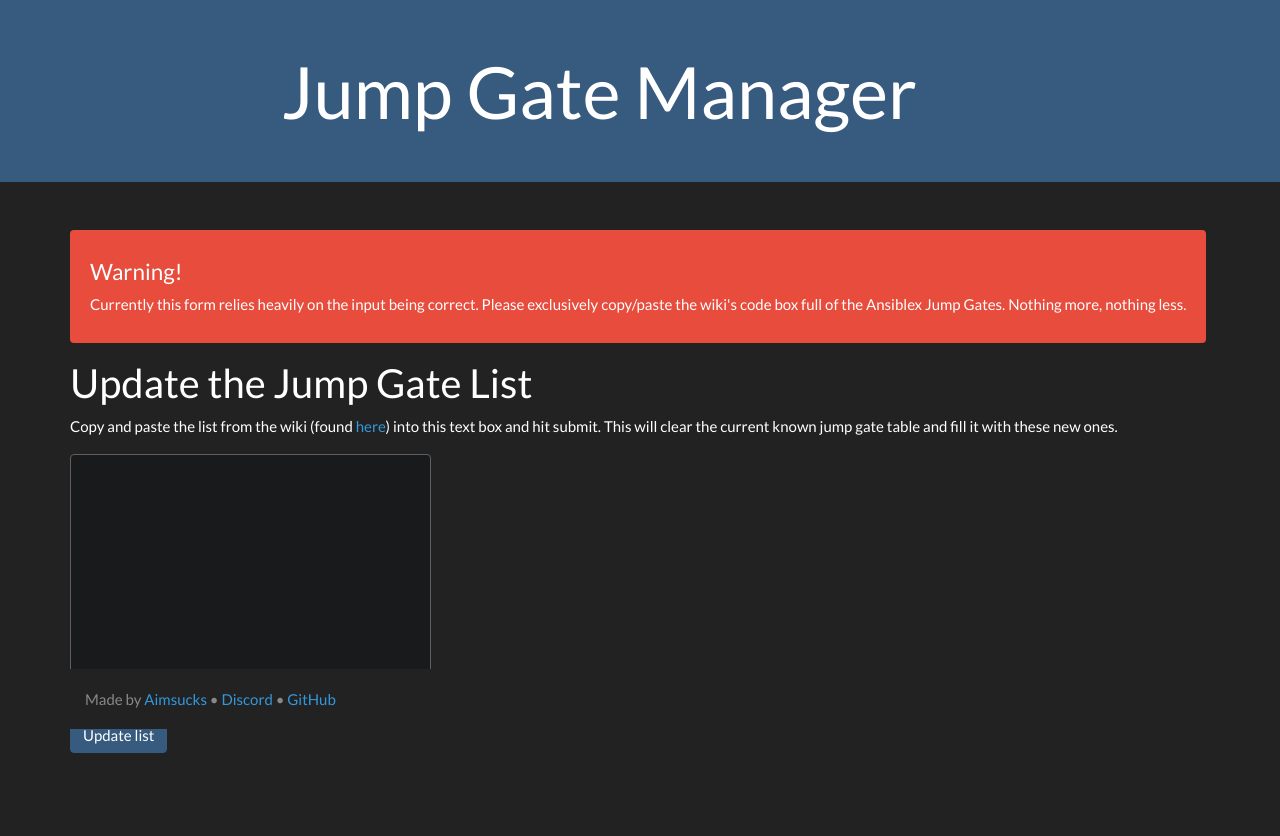
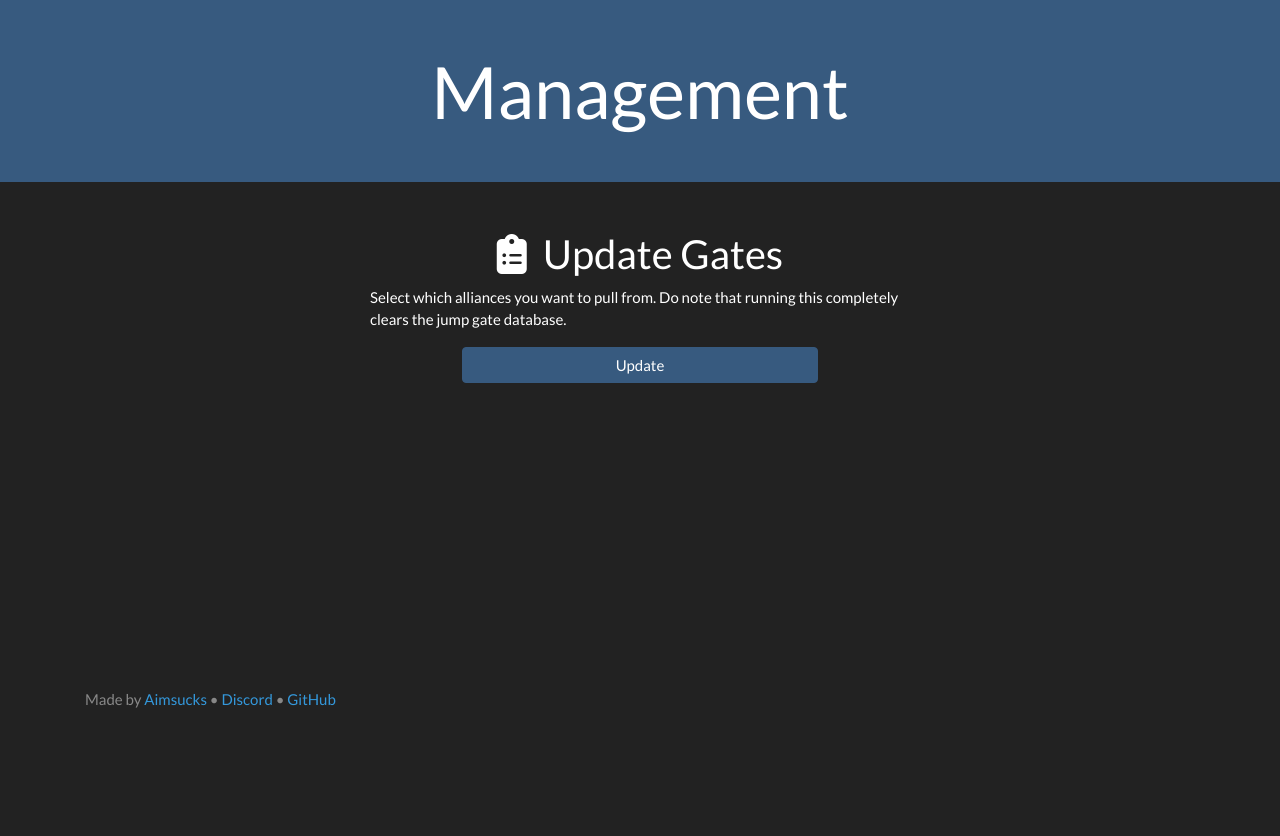
Before and after one commit to Aimsucks/blue-donut, a Django app: template jump_bridges/templates/jump_bridges/manager.html in a window 1280 px wide. Shown: the part 71-907 px from the top of the page. After the commit the page ends 779 px from the top, so only its background shows below. Run offline with Django 3.2, Linux system fonts and the light colour scheme; the template is opened without the code that fills it: values that come from a table or form of the project are taken from there, others are empty; parts of the project's set-up code (start-up, migrations or seed data) failed here and were passed over; some libraries are stand-ins or nearby versions.

Commit message:
Automatic jump gate finder is ready for testing.

```diff
--- a/jump_bridges/templates/jump_bridges/manager.html
+++ b/jump_bridges/templates/jump_bridges/manager.html
@@ -7,9 +7,9 @@
 {% block header %}
 <div class="container-fluid d-flex flex-column ng-scope">
     <div class="row align-items-center bg-primary check-contrast py-5">
-        <div class="col-xl-7 container-alt toggles-ignore mx-auto">
+        <div class="container-alt toggles-ignore mx-auto">
             <h1 class="display-3 mb-0">
-                <span data-ng-bind="selected.palette.name" class="ng-binding">Jump Gate Manager</span>
+                <span data-ng-bind="selected.palette.name" class="ng-binding">Management</span>
             </h1>
         </div>
     </div>
@@ -19,21 +19,94 @@
 {% block content %}
 <div class="container pt-5">
     <div class="row">
-        <div class="alert alert-danger">
-            <h4 class="alert-heading mt-3">Warning!</h4>
-            <p>Currently this form relies heavily on the input being correct. Please exclusively copy/paste the wiki's code box full of the Ansiblex Jump Gates. Nothing more, nothing less.</p>
+        <div class="col-3"></div>
+        <div class="col-6">
+            <h2 class="text-center"><i class="fas fa-clipboard-list mr-3"></i></i>Update Gates</h2>
+            <p>Select which alliances you want to pull from. Do note that running this completely clears the jump gate
+                database.</p>
+            <form id="updater" action="/manager/" method="post">
+                {% csrf_token %}
+                <div class="form-row">
+                    <div class="col-2"></div>
+                    <div class="col-8">
+                    {% comment %}
+                        <div class="form-row mb-3">
+                            <div class="col-4">
+                                <div class="custom-control custom-checkbox">
+                                    <input type="checkbox" class="custom-control-input" id="allianceTEST" checked>
+                                    <label class="custom-control-label" for="allianceTEST">TEST</label>
+                                </div>
+                                <div class="custom-control custom-checkbox">
+                                    <input type="checkbox" class="custom-control-input" id="allianceBRAVE" checked>
+                                    <label class="custom-control-label" for="allianceBRAVE">BRAVE</label>
+                                </div>
+                                <div class="custom-control custom-checkbox">
+                                    <input type="checkbox" class="custom-control-input" id="allianceREQ" checked>
+                                    <label class="custom-control-label" for="allianceREQ">REQ</label>
+                                </div>
+                                <div class="custom-control custom-checkbox">
+                                    <input type="checkbox" class="custom-control-input" id="allianceTW" checked>
+                                    <label class="custom-control-label" for="allianceTW">TW</label>
+                                </div>
+                                <div class="custom-control custom-checkbox">
+                                    <input type="checkbox" class="custom-control-input" id="allianceIOU" checked>
+                                    <label class="custom-control-label" for="allianceIOU">IOU</label>
+                                </div>
+                            </div>
+                            <div class="col-4">
+                                <div class="custom-control custom-checkbox">
+                                    <input type="checkbox" class="custom-control-input" id="allianceW4RP" checked>
+                                    <label class="custom-control-label" for="allianceW4RP">W4RP</label>
+                                </div>
+                                <div class="custom-control custom-checkbox">
+                                    <input type="checkbox" class="custom-control-input" id="allianceRR" checked>
+                                    <label class="custom-control-label" for="allianceRR">R-R</label>
+                                </div>
+                                <div class="custom-control custom-checkbox">
+                                    <input type="checkbox" class="custom-control-input" id="allianceFEDUP" checked>
+                                    <label class="custom-control-label" for="allianceFEDUP">FEDUP</label>
+                                </div>
+                                <div class="custom-control custom-checkbox">
+                                    <input type="checkbox" class="custom-control-input" id="allianceAARP" checked>
+                                    <label class="custom-control-label" for="allianceAARP">AARP.</label>
+                                </div>
+                                <div class="custom-control custom-checkbox">
+                                    <input type="checkbox" class="custom-control-input" id="allianceVINDI" checked>
+                                    <label class="custom-control-label" for="allianceVINDI">VINDI</label>
+                                </div>
+                            </div>
+                            <div class="col-4">
+                                <div class="custom-control custom-checkbox">
+                                    <input type="checkbox" class="custom-control-input" id="allianceKIA" checked>
+                                    <label class="custom-control-label" for="allianceKIA">KIA</label>
+                                </div>
+                                <div class="custom-control custom-checkbox">
+                                    <input type="checkbox" class="custom-control-input" id="allianceXIX" checked>
+                                    <label class="custom-control-label" for="allianceXIX">X.I.X</label>
+                                </div>
+                                <div class="custom-control custom-checkbox">
+                                    <input type="checkbox" class="custom-control-input" id="allianceRZR" checked>
+                                    <label class="custom-control-label" for="allianceRZR">-RZR-</label>
+                                </div>
+                                <div class="custom-control custom-checkbox">
+                                    <input type="checkbox" class="custom-control-input" id="allianceMI22" checked>
+                                    <label class="custom-control-label" for="allianceMI22">MI22</label>
+                                </div>
+                                <div class="custom-control custom-checkbox">
+                                    <input type="checkbox" class="custom-control-input" id="allianceURL" checked>
+                                    <label class="custom-control-label" for="allianceURL">URL</label>
+                                </div>
+                            </div>
+                        </div>
+                    {% endcomment %}
+                        <input type="submit" id="update" name="update" value="Update" class="btn btn-block btn-primary">
+                        {% block results %}{% endblock %}
+                    </div>
+                    <div class="col-2"></div>
+                </div>
+            </form>
         </div>
-        <h2>Update the Jump Gate List</h2>
-        <p>Copy and paste the list from the wiki (found <a class="text-info" href="https://wiki.pleaseignore.com/logistics:jump_bridge_list">here</a>) into this text box and hit submit.
-        This will clear the current known jump gate table and fill it with these new ones.</p>
-        <form action="/manager/" method="post">
-            <div class="form-group">
-                {% csrf_token %}
-                {{ form }}
-            </div>
-            <input type="hidden" id="character_id" name="character_id" value="">
-            <input type="submit" value="Update list" class="btn btn-primary mt-2 mb-2">
-        </form>
+        <div class="col-3"></div>
     </div>
 </div>
 {% endblock %}
@@ -43,7 +116,6 @@
 $(document).ready(function(){
    $(".active").removeClass("active");
    $("#jump_bridges").addClass("active");
-   document.getElementById("character_id").value = get_active_character();
 });
 
 </script>
```
Also changed, not shown: jump_bridges/backend.py (+20 -9 lines), jump_bridges/templates/jump_bridges/updated.html (added, +7 -0 lines), jump_bridges/views.py (+27 -39 lines), jump_bridges/templates/jump_bridges/automatic.html (deleted).
